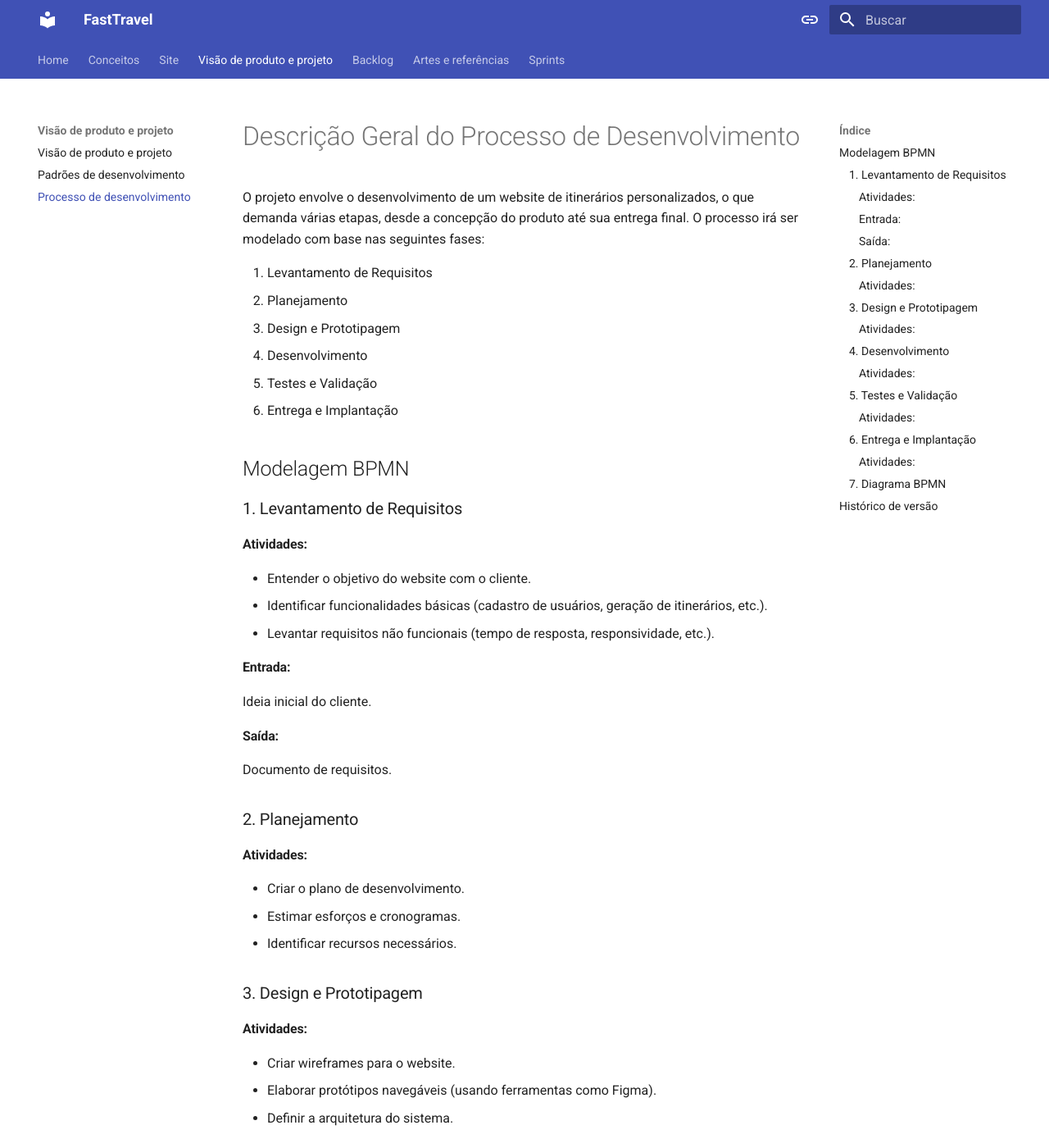
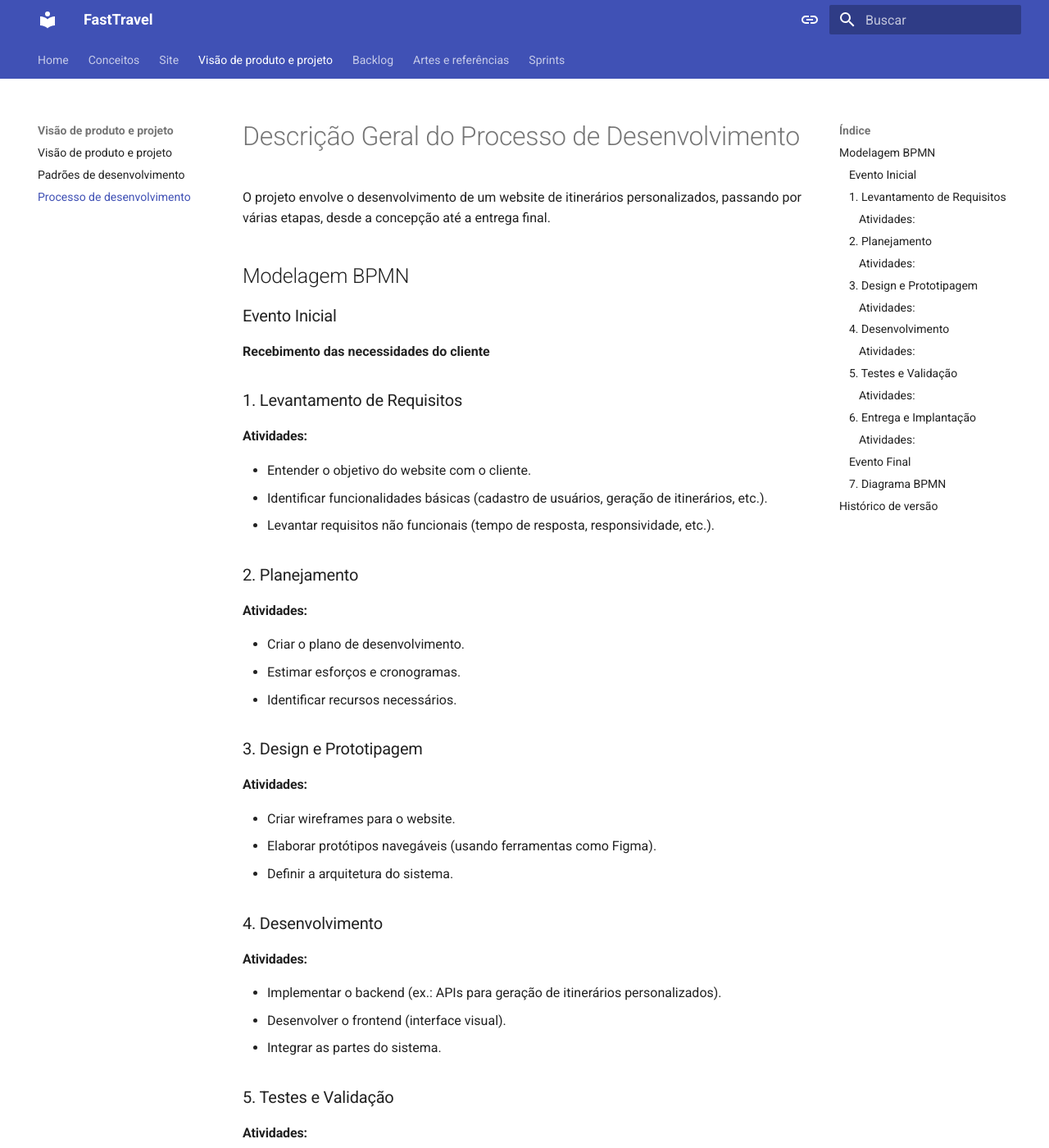
Before and after one commit to FGA-REQ/2024.2-Kingsman, an MkDocs documentation site: the page built from gitpages/process.md, in a window 1280 px wide and 1400 px high. Shown: the whole window at 82% size. Built offline with MkDocs 1.6.1 and Material for MkDocs 9.7.7, drawn with Linux system fonts in a browser that asks for light colours; some of the changed text lies outside the part shown.

Commit message:
alterações na descrição geral do processo de desenvolvimento

```diff
--- a/gitpages/process.md
+++ b/gitpages/process.md
@@ -1,15 +1,11 @@
 # Descrição Geral do Processo de Desenvolvimento
 
-O projeto envolve o desenvolvimento de um website de itinerários personalizados, o que demanda várias etapas, desde a concepção do produto até sua entrega final. O processo irá ser modelado com base nas seguintes fases:
-
-1. Levantamento de Requisitos
-2. Planejamento
-3. Design e Prototipagem
-4. Desenvolvimento
-5. Testes e Validação
-6. Entrega e Implantação
+O projeto envolve o desenvolvimento de um website de itinerários personalizados, passando por várias etapas, desde a concepção até a entrega final.
 
 ## Modelagem BPMN
+
+### Evento Inicial
+**Recebimento das necessidades do cliente**
 
 ### 1. Levantamento de Requisitos
 #### Atividades:
@@ -17,17 +13,11 @@ O projeto envolve o desenvolvimento de um website de itinerários personalizados
 - Identificar funcionalidades básicas (cadastro de usuários, geração de itinerários, etc.).
 - Levantar requisitos não funcionais (tempo de resposta, responsividade, etc.).
 
-#### Entrada:
-Ideia inicial do cliente.
-#### Saída:
-Documento de requisitos.
-
 ### 2. Planejamento
 #### Atividades:
 - Criar o plano de desenvolvimento.
 - Estimar esforços e cronogramas.
 - Identificar recursos necessários.
-
 
 ### 3. Design e Prototipagem
 #### Atividades:
@@ -35,13 +25,11 @@ Documento de requisitos.
 - Elaborar protótipos navegáveis (usando ferramentas como Figma).
 - Definir a arquitetura do sistema.
 
-
 ### 4. Desenvolvimento
 #### Atividades:
 - Implementar o backend (ex.: APIs para geração de itinerários personalizados).
 - Desenvolver o frontend (interface visual).
 - Integrar as partes do sistema.
-
 
 ### 5. Testes e Validação
 #### Atividades:
@@ -49,12 +37,14 @@ Documento de requisitos.
 - Validar o funcionamento do sistema com base nos requisitos.
 - Coletar feedback do cliente.
 
-
 ### 6. Entrega e Implantação
 #### Atividades:
 - Realizar treinamento para uso do sistema.
 - Implantar o website em ambiente de produção.
 - Monitorar os primeiros usos.
+
+### Evento Final
+**Website implantado e aceito pelo cliente**
 
 
 ### 7. Diagrama BPMN
```
